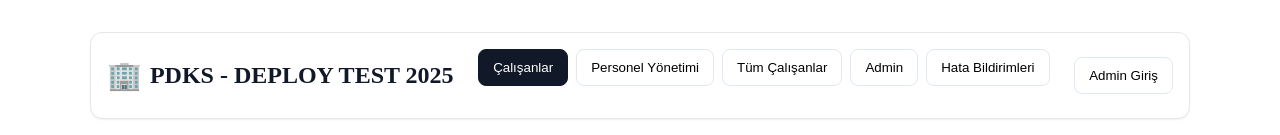
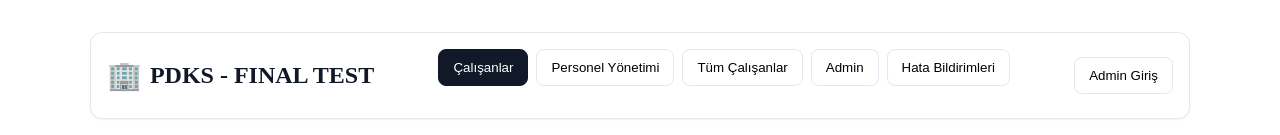
Before and after one commit to orraserrata/pdks, a React (Create React App) app: page / in a window 1280 px wide. Shown: the top 135 px of the page. Built offline with nearby package versions, Linux system fonts and the light colour scheme; no server answers; the database is empty.

Commit message:
Test final deployment

```diff
--- a/src/App.js
+++ b/src/App.js
@@ -52,7 +52,7 @@ function App() {
       <div className="App container">
         <div className="toolbar">
           <div className="toolbar-left">
-            <h1 className="appTitle">PDKS - DEPLOY TEST 2025</h1>
+            <h1 className="appTitle">PDKS - FINAL TEST</h1>
           </div>
           <div className="toolbar-center">
             <div className="tabs">
```
